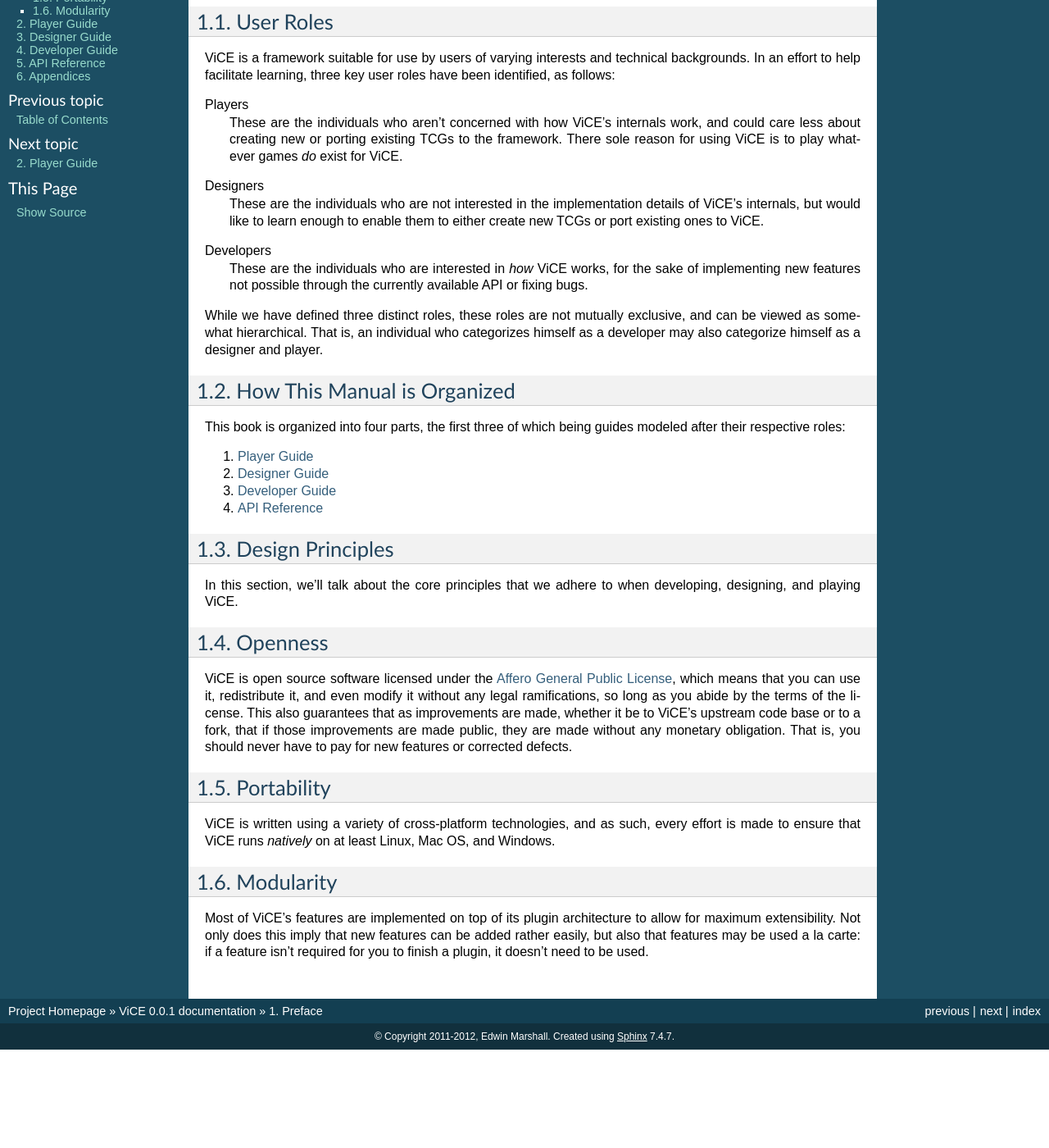
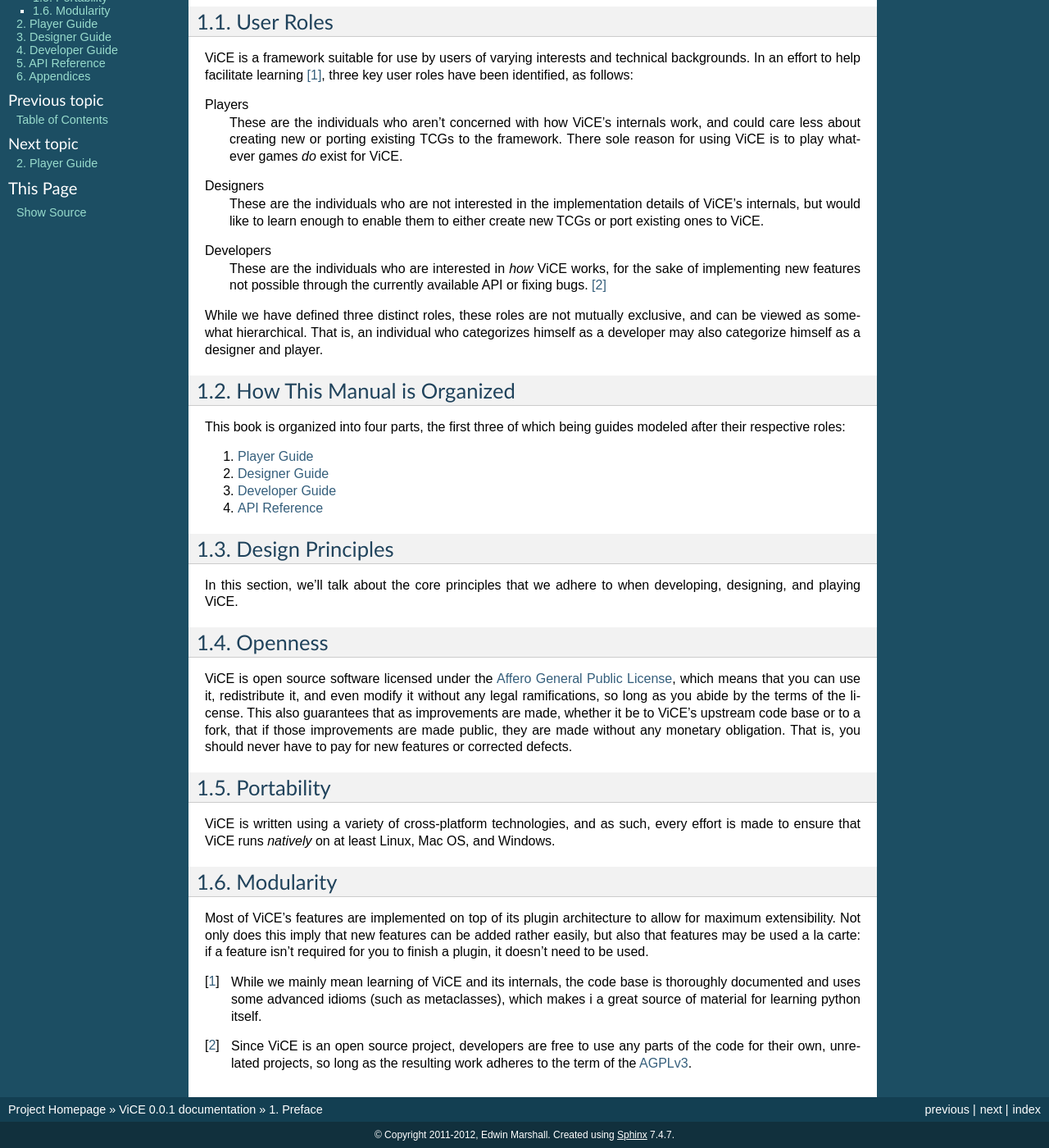
Before and after one commit to cnelsonsic/ViCE, a Sphinx documentation site: the page built from doc/source/preface.rst, in a window 1280 px wide and 1400 px high, scrolled down 240 px. Shown: the whole window at 82% size. Built offline with Sphinx 7.4.7, drawn with Linux system fonts in a browser that asks for light colours; before the commit the page ends 1520 px from its top, so only the background shows below that.

Commit message:
- implemented suggestions from Mattaiyah: 	- fixed formatting issues in appendix A and renamed long-tap to long-press 	- added footnotes about code base for developers to preface

```diff
--- a/doc/source/developer_guide/architecture.rst
+++ b/doc/source/developer_guide/architecture.rst
@@ -58,7 +58,7 @@
     * :ref:`vice.plugins`
 
 .. [#] Custom data types such as the PropertyDict are also part of ViCE's
-         core, but they were left out of the chart for the sake of simplicity.
+       core, but they were left out of the chart for the sake of simplicity.
 
 .. [#] http://www.python.org/doc/newstyle/
 
@@ -67,4 +67,4 @@
        this attribute.
 
 .. [#] Note that we did not say "tightly coupled". As such, it is possible
-        for alternate implementations to be used.
+       for alternate implementations to be used.
--- a/doc/source/preface.rst
+++ b/doc/source/preface.rst
@@ -13,9 +13,9 @@
 
 User Roles
 ----------
-ViCE is a framework suitable for use by users
-of varying interests and technical backgrounds. In an effort to help facilitate
-learning, three key user roles have been identified, as follows:
+ViCE is a framework suitable for use by users of varying interests and
+technical backgrounds. In an effort to help facilitate learning [#]_, three key
+user roles have been identified, as follows:
 
 Players
     These are the individuals who aren't concerned with how
@@ -34,7 +34,7 @@
 Developers
     These are the individuals who are interested in *how*
     ViCE works, for the sake of implementing
-    new features not possible through the currently available API or fixing bugs.
+    new features not possible through the currently available API or fixing bugs. [#]_
 
 While we have defined three distinct roles, these roles are not mutually
 exclusive, and can be viewed as somewhat hierarchical. That is, an individual
@@ -81,3 +81,12 @@
 this imply that new features can be added rather easily, but also that features
 may be used a la carte: if a feature isn't required for you to finish a plugin,
 it doesn't need to be used.
+
+.. [#] While we mainly mean learning of ViCE and its internals, the code base
+        is thoroughly documented and uses some advanced idioms (such as
+        metaclasses), which makes i a great source of material for learning
+        python itself.
+.. [#] Since ViCE is an open source project, developers are free to use any
+        parts of the code for their own, unrelated projects, so long as the
+        resulting work adheres to the term of the
+        `AGPLv3 <http://www.gnu.org/licenses/agpl-3.0.html>`_.
```
Also changed, not shown: doc/source/appendices/appendix_a.rst (+11 -9 lines).
